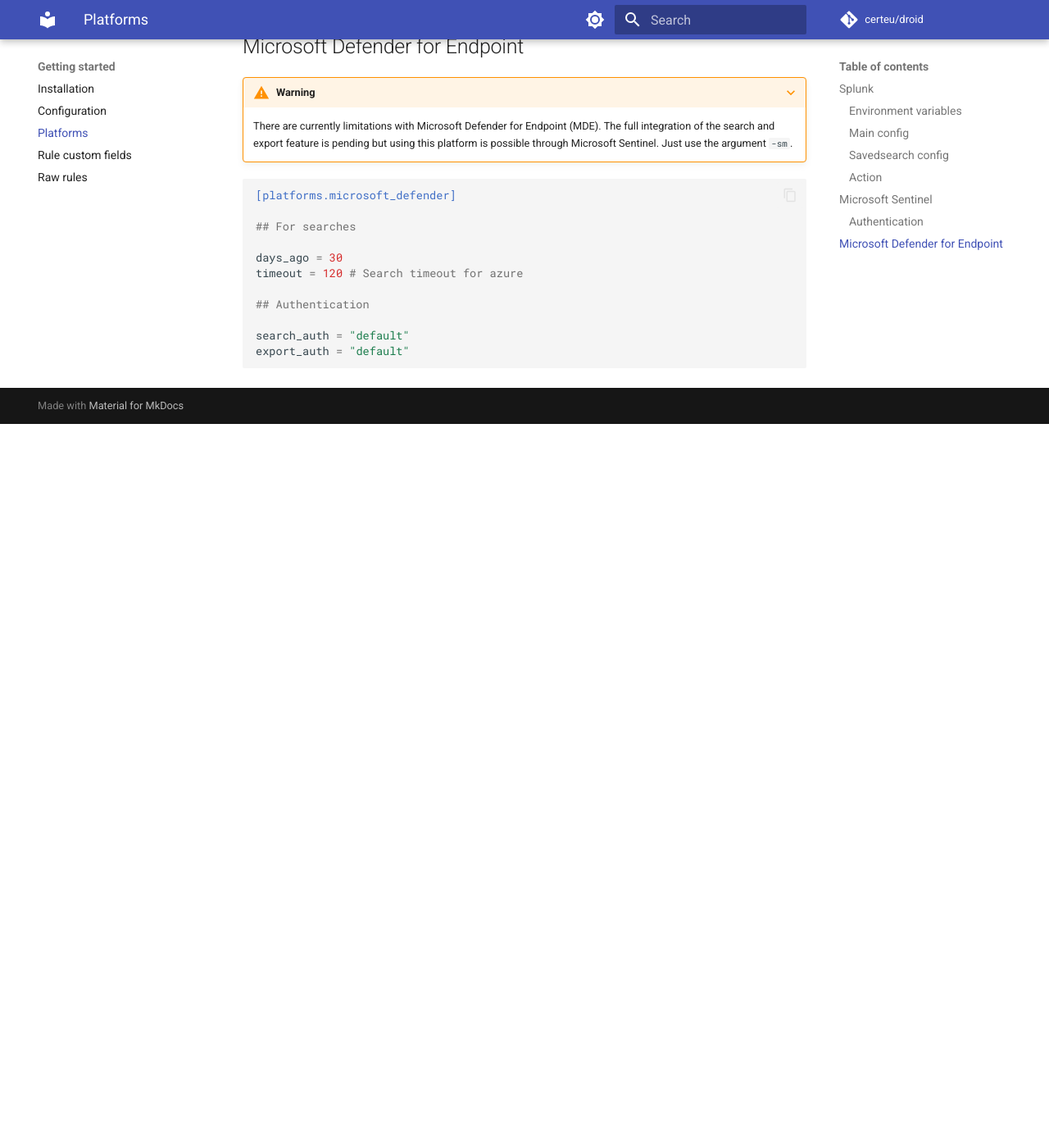
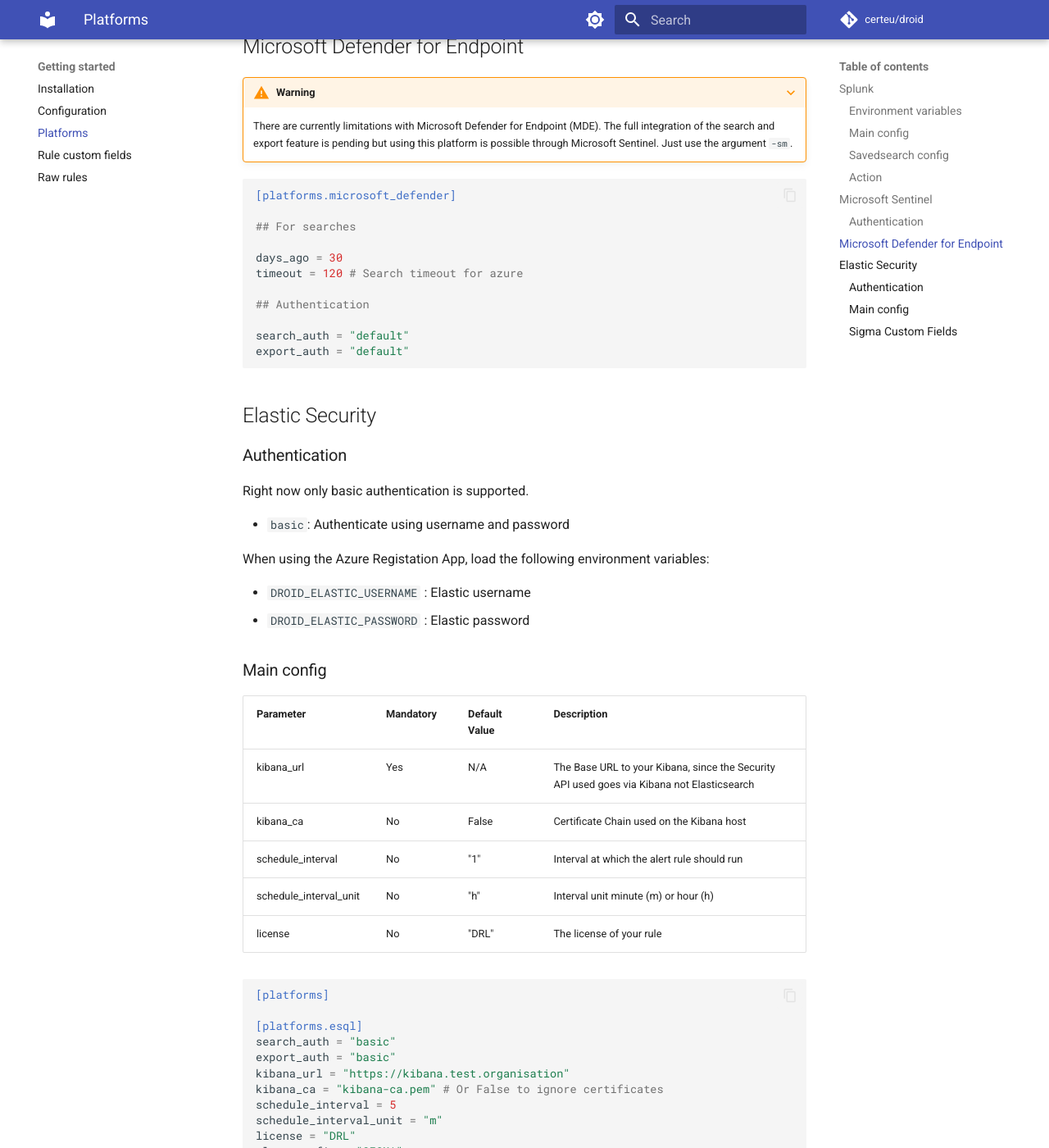
Before and after one commit to certeu/droid-docs, an MkDocs documentation site: the page built from docs/platforms.md, in a window 1280 px wide and 1400 px high, scrolled down 3161 px. Shown: the whole window at 82% size. Built offline with MkDocs 1.6.1 and Material for MkDocs 9.7.7, drawn with Linux system fonts in a browser that asks for light colours; comment, search, counter and statistics services are not loaded; before the commit the page ends 3678 px from its top, so only the background shows below that; some of the changed text lies outside the part shown.

Commit message:
Adding documentation for elastic integration

````diff
--- a/docs/platforms.md
+++ b/docs/platforms.md
@@ -169,3 +169,56 @@ timeout = 120 # Search timeout for azure
 search_auth = "default"
 export_auth = "default"
 ```
+
+## Elastic Security
+
+### Authentication
+
+Right now only basic authentication is supported.
+
+- `basic`: Authenticate using username and password
+
+When using the Azure Registation App, load the following environment variables:
+
+- `DROID_ELASTIC_USERNAME` : Elastic username
+- `DROID_ELASTIC_PASSWORD` : Elastic password
+
+### Main config
+
+| Parameter              | Mandatory | Default Value | Description                                                                                |
+| ---------------------- | --------- | ------------- | ------------------------------------------------------------------------------------------ |
+| kibana_url             | Yes       | N/A           | The Base URL to your Kibana, since the Security API used goes via Kibana not Elasticsearch |
+| kibana_ca              | No        | False         | Certificate Chain used on the Kibana host                                                  |
+| schedule_interval      | No        | "1"           | Interval at which the alert rule should run                                                |
+| schedule_interval_unit | No        | "h"           | Interval unit minute (m) or hour (h)                                                       |
+| license                | No        | "DRL"         | The license of your rule                                                                   |
+
+```toml
+[platforms]
+
+[platforms.esql]
+search_auth = "basic"
+export_auth = "basic"
+kibana_url = "https://kibana.test.organisation"
+kibana_ca = "kibana-ca.pem" # Or False to ignore certificates
+schedule_interval = 5
+schedule_interval_unit = "m"
+license = "DRL"
+alert_prefix = "SIGMA"
+
+[platforms.esql.pipelines.windows_process_creation]
+pipelines = ["pipelines/ecs_pipeline.yml"]
+product = "windows"
+category = "process_creation"
+...
+```
+
+### Sigma Custom Fields
+
+The Custom Fields available with the Elastic Integration are:
+| Custom Field   | Values     | Description                                         |
+| -------------- | ---------- | --------------------------------------------------- |
+| raw_language   | esql/eql   | The Language used on raw Rules                      |
+| disabled       | true/false | Set to true if you want to disable the rule         |
+| removed        | true/false | Set to true if you want to delete the rule          |
+| building_block | true/false | Set to true if your rule should be a building block |
````
